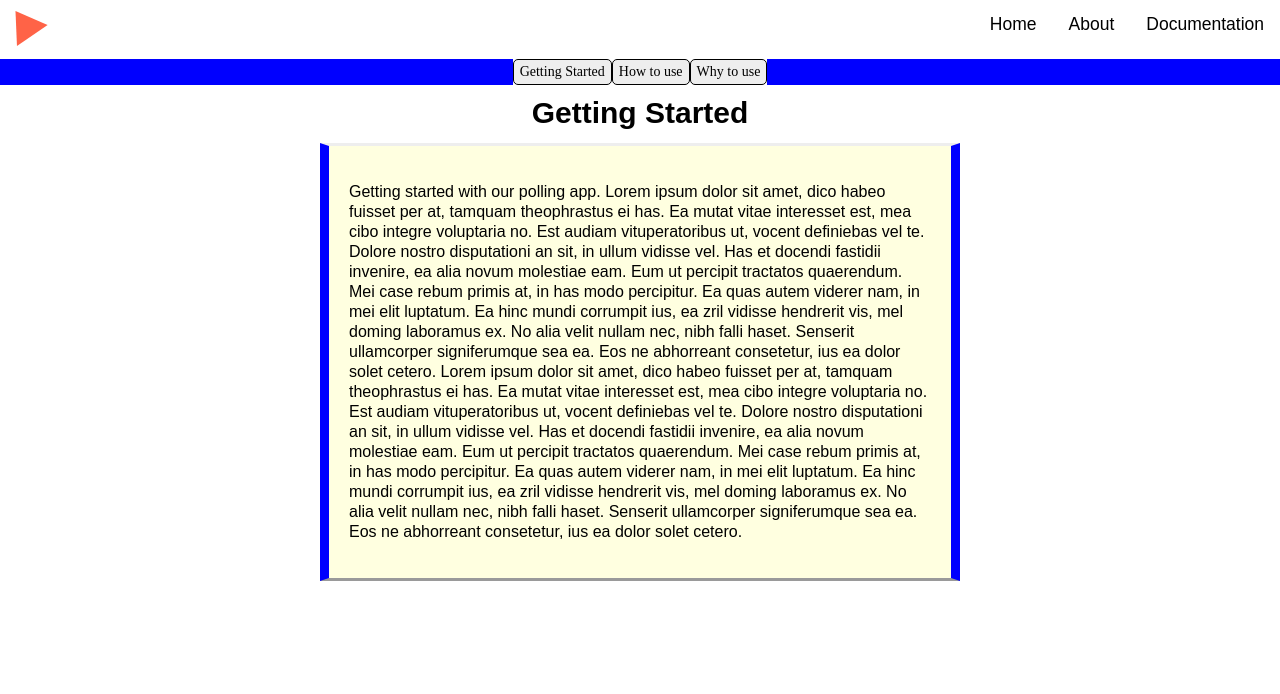
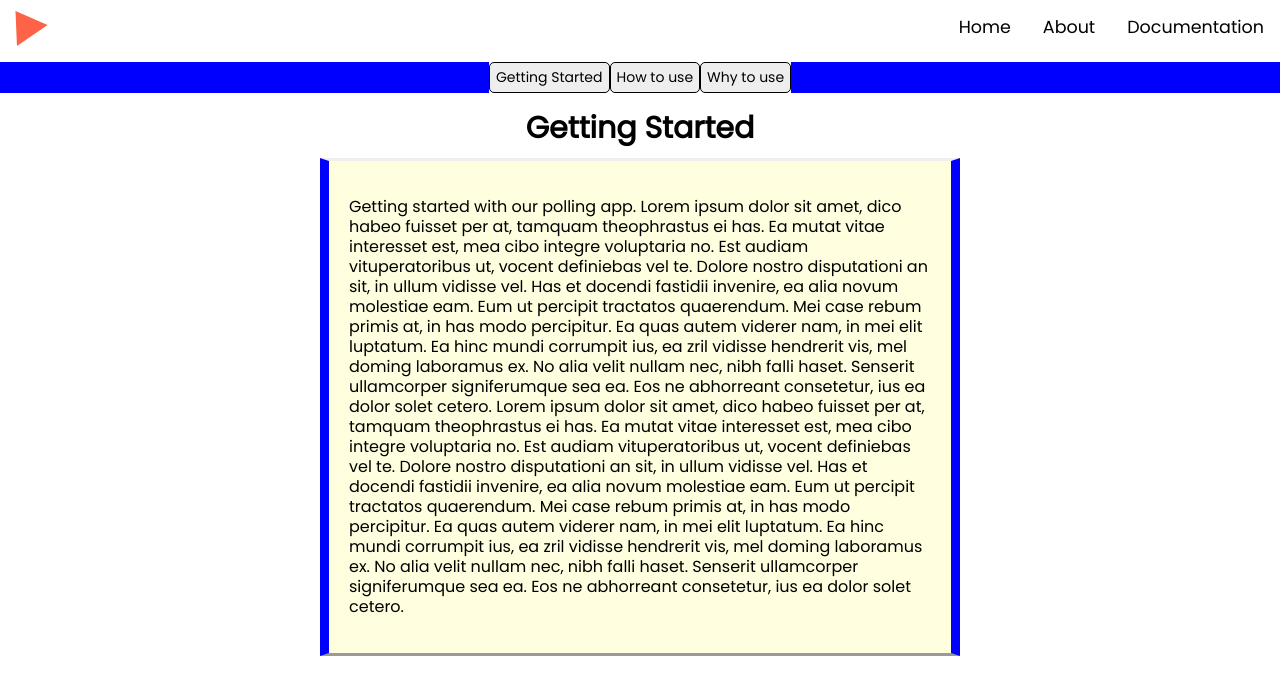
Before and after one commit to aquat3/PG-County-Polling-places, a website: page public/docs.html in a window 1280 px wide. Drawn offline with nearby package versions, Linux system fonts and the light colour scheme.

Commit message:
added google fonts references
changed font for docs page

```diff
--- a/public/docs.html
+++ b/public/docs.html
@@ -5,7 +5,13 @@
   <meta charset="UTF-8">
   <title>Documentations</title>
   <link rel="stylesheet" type="text/css" href="styles.css">
+  <link
+  href="https://fonts.googleapis.com/css?family=Poppins&display=swap"
+  rel="stylesheet"
+/>
   <script src="https://code.jquery.com/jquery-3.4.1.js"></script>
+
+
 </head>
 
 <body>
@@ -48,9 +54,9 @@
     <div class="mtabs">
       <ul>
 
-        <li><a onclick='show( ".Why_to_use",".Getting_Started",".How_to_use" )' href="#Why to use" rel="Why to use">Why to use</a></li>
-        <li><a onclick='show(".How_to_use",".Getting_Started",".Why_to_use")' href="#How to use" rel="How to use">How to use</a></li>
-        <li><a onclick='show(".Getting_Started",".How_to_use", ".Why_to_use")' href="#Getting Started" rel="Getting Started">Getting Started</a></li>
+        <li><a onclick='show( ".Why_to_use",".Getting_Started",".How_to_use" )'  rel="Why to use">Why to use</a></li>
+        <li><a onclick='show(".How_to_use",".Getting_Started",".Why_to_use")'  rel="How to use">How to use</a></li>
+        <li><a onclick='show(".Getting_Started",".How_to_use", ".Why_to_use")'  rel="Getting Started">Getting Started</a></li>
         <!--<li class="active"><a href="#tab4" rel="tab4">Tab 4</a></li>-->
       </ul>
     </div><br>
--- a/public/styles.css
+++ b/public/styles.css
@@ -101,6 +101,7 @@ display:inline-block;
   text-decoration: none;
   color: #000;
   font-family: Artifika, serif;
+  font-family: 'Poppins', sans-serif;
   background-color: #eeeeee;
   font-size: 14px;
   /*border-bottom: 1px solid #ccc;
```
